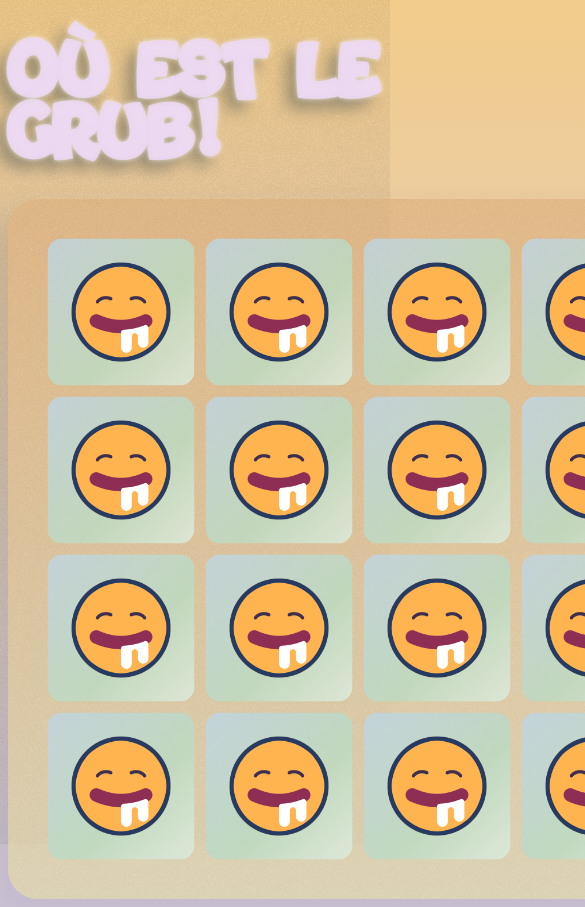
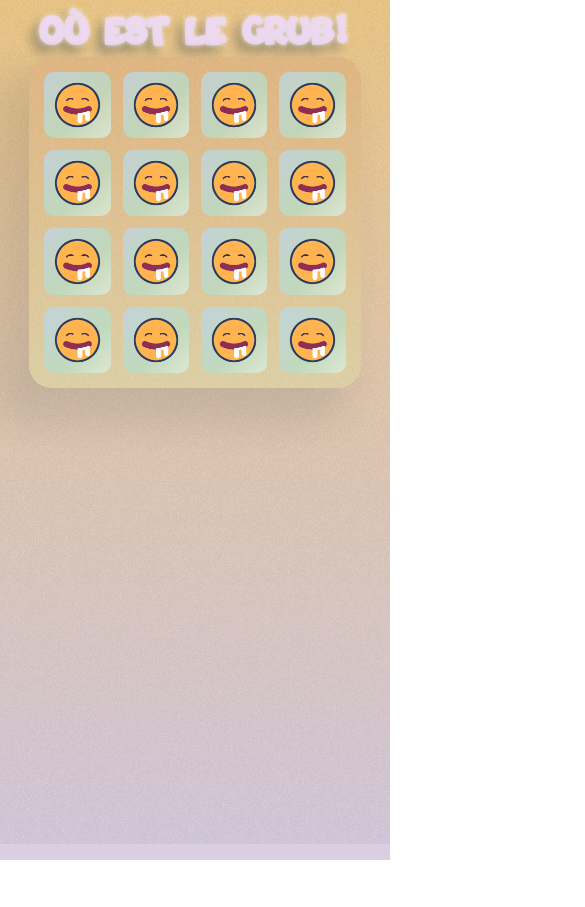
Before and after one commit to ezbez/Ezra-Website-1.0, a plain HTML site: page Game 4 - Memory Game/index.html in a window 390 px wide. Shown: the top 907 px of the page, 585 px wide, since content can reach past the window. After the commit the page ends 860 px from the top, so only its background shows below. Drawn offline with nearby package versions, Linux system fonts and the light colour scheme.

Commit message:
Made game more responsive

```diff
--- a/Game 4 - Memory Game/index.html
+++ b/Game 4 - Memory Game/index.html
@@ -17,13 +17,24 @@
 </head>
 
 <body>
-	<h3>OÙ EST LE GRUB!<span id="result"></span></h3>
+	<div class="title">
+		<h1>OÙ EST LE GRUB!<span id="result"></span></h1>
+	</div>
 
-	<div class="gameBox" id="gameBox">
-		<div id="grid"></div>
+	<div class="container-fluid">
+		<div class="gameBox" id="gameBox">
+			<div id="grid"></div>
+		</div>
 	</div>
 
 	<script src="index.js"></script>
+
+	<script src="https://cdn.jsdelivr.net/npm/@popperjs/core@2.11.8/dist/umd/popper.min.js"
+		integrity="sha384-I7E8VVD/ismYTF4hNIPjVp/Zjvgyol6VFvRkX/vR+Vc4jQkC+hVqc2pM8ODewa9r"
+		crossorigin="anonymous"></script>
+	<script src="https://cdn.jsdelivr.net/npm/bootstrap@5.3.2/dist/js/bootstrap.min.js"
+		integrity="sha384-BBtl+eGJRgqQAUMxJ7pMwbEyER4l1g+O15P+16Ep7Q9Q+zqX6gSbd85u4mG4QzX+"
+		crossorigin="anonymous"></script>
 </body>
 
 </html>
--- a/Game 4 - Memory Game/index.js
+++ b/Game 4 - Memory Game/index.js
@@ -139,8 +139,6 @@ function checkMatch() {
         alert("I'm hungry! Stop messing around!!");
         cards[optionOneId].setAttribute("src", "images/hungry4.png");
     } else if (cardsChosen[0] == cardsChosen[1]) {
-        // Match found
-        // alert("You found a match!!!");
         cards[optionOneId].setAttribute("src", "images/cherries2.png");
         cards[optionTwoId].setAttribute("src", "images/cherries2.png");
         cards[optionOneId].removeEventListener("click", flipCard);
@@ -173,7 +171,7 @@ function checkMatch() {
         setTimeout(() => {
             alert("You won! Congratulations!");
             resetGame();
-        }, 650); // Delay can be adjusted as needed
+        }, 650);
     }
     // Reset cardsChosen and cardsChosenIds for the next turn
     cardsChosen = [];
@@ -202,6 +200,5 @@ function resetGame() {
     const cards = document.querySelectorAll("img");
     cards.forEach((card) => card.remove());
 
-    // Create a new board
     createBoard();
 }
--- a/Game 4 - Memory Game/styles.css
+++ b/Game 4 - Memory Game/styles.css
@@ -8,17 +8,17 @@
 
 body::before {
     content: "";
-    position: fixed; /* Cover the entire viewport */
+    position: fixed;
     top: 0;
     left: 0;
     right: 0;
     bottom: 0;
     background-image: url("textures/noise2.png");
-    background-repeat: repeat; /* Texture repeats, gradient does not */
+    background-repeat: repeat;
     background-size: 250px 250px;
-    pointer-events: none; /* Allows interaction with elements beneath */
-    z-index: -1; /* Ensures it stays behind other content */
-    opacity: 0.9; /* Adjust opacity of the texture */
+    pointer-events: none;
+    z-index: -1;
+    opacity: 0.9;
     mix-blend-mode: multiply;
 }
 
@@ -28,22 +28,24 @@ body {
         rgba(242, 204, 139, 1) 0%,
         rgb(218, 207, 227) 100%
     );
+    height: 100%;
 }
 
 .gameBox {
     position: relative;
     z-index: 1;
-    /* other styles */
 }
 
 .gameBox {
-    width: 700px;
-    height: 700px;
+    width: 85vw;
+    height: 85vw;
+    max-width: 632px;
+    max-height: 632px;
     margin: auto;
     display: flex;
     justify-content: center;
     align-items: center;
-    border-radius: 30px;
+    border-radius: 7%;
     background: linear-gradient(
         180deg,
         rgba(227, 182, 131, 0.7) 0%,
@@ -63,39 +65,35 @@ body {
     background-image: url("textures/noise2.png");
     background-size: 250px 250px;
     background-repeat: repeat;
-    opacity: 0.5; /* Adjust this value to control the texture's opacity */
+    opacity: 0.5;
     z-index: 1;
 }
 
 .gameBox > * {
     position: relative;
-    z-index: 2; /* Make sure child elements appear above the texture */
+    z-index: 2;
 }
 
 #grid {
-    width: 632px;
-    height: 632px;
-    /* border: 15px; */
-    display: flex;
-    flex-wrap: wrap;
-    justify-content: center;
-    align-items: center;
+    display: grid;
+    grid-template-columns: repeat(4, 1fr);
+    gap: 12px;
+    width: 91%;
+    height: 91%;
     box-sizing: border-box;
 }
 
 #grid img {
-    transform: scale(0.98, 0.98);
-    width: 150px; /* Adjust as needed */
-    height: 150px; /* Adjust as needed */
-    margin: 4px;
-    border-radius: 15px;
+    width: 100%;
+    height: auto;
+    border-radius: 15%;
+    object-fit: cover;
     background: linear-gradient(
         135deg,
-        /* rgba(196, 219, 234, 0.8) 0%, */ rgba(189, 213, 231, 0.8) 0%,
+        rgba(189, 213, 231, 0.8) 0%,
         rgb(186, 219, 194, 0.8) 60%,
         rgb(221, 237, 224, 0.8) 100%
     );
-    /* filter: drop-shadow(-5px 5px 3px rgb(94, 94, 94)); */
 }
 
 @font-face {
@@ -103,18 +101,23 @@ body {
     src: url("fonts/bouncy.otf");
 }
 
-h3 {
+.title {
+    display: flex;
+    justify-content: center;
+    width: 100%;
+    margin: auto;
+}
+h1 {
     color: rgba(236, 215, 243, 0.895);
-    font-size: 4.5em;
+    font-size: 4.5rem;
     font-family: "bouncy";
     letter-spacing: 0.5px;
     font-weight: 700;
-    text-shadow: 0 0 5px #ffffffbf, -10px 10px 15px rgba(46, 61, 73, 0.403);
-    /* width: 632px; */
+    text-shadow: 0 0 5px #ffffffbf, -0.2em 0.2em 0.3em rgba(46, 61, 73, 0.403);
     display: flex;
     justify-content: center;
-    margin-top: 45px;
-    margin-bottom: 30px;
+    margin-top: 3%;
+    margin-bottom: 2%;
     word-spacing: 3px;
 }
 
@@ -126,18 +129,31 @@ h3 {
 
 .shine {
     position: absolute;
-    top: -100px; /* Start above the top left corner */
-    left: -250px; /* Start left of the top left corner */
-    height: 500px; /* Adjust height for proper coverage */
-    width: 40px; /* Adjust width for proper coverage */
+    top: -100px;
+    left: -250px;
+    height: 500px;
+    width: 40px;
     background: rgba(255, 255, 255, 0.18);
-    /* transform-origin: bottom; */
-    transform: rotate(50deg); /* Rotate the shine to 45 degrees */
+    transform: rotate(50deg);
     transition: all 0.23s ease-out;
-    /* transition: all 0.2s cubic-bezier(0.27, 0.68, 0.85, -0.07); */
     transition-delay: 0.18s;
 }
 
 .card-with-shine.add-shine .shine {
-    transform: translateX(550px) rotate(50deg); /* Move diagonally across the card */
+    transform: translateX(550px) rotate(50deg);
 }
+
+@media (min-width: 770px) and (max-width: 2560px) {
+    h1 {
+        font-size: 4.5rem;
+    }
+    .gameBox {
+        width: 42rem;
+        height: 42rem;
+    }
+}
+@media (max-width: 769.8px) {
+    h1 {
+        font-size: 9vw;
+    }
+}
```
Also changed, not shown: 1 other file.
